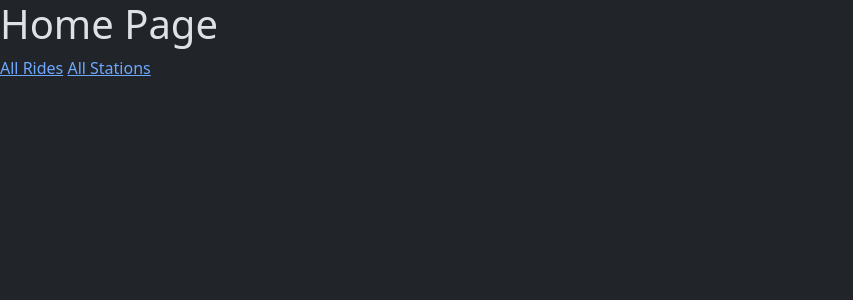
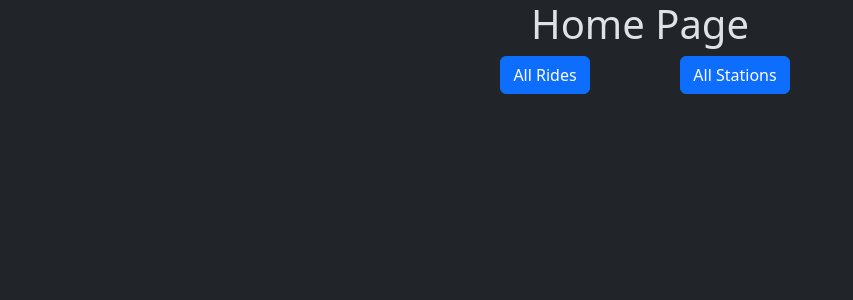
Before and after one commit to PlayJeri/dev-academy-2023-exercise, a Flask app: page / in a window 1280 px wide. Shown: the top 300 px of the page, without its empty margins (0-853 px from the left). Run offline with Flask 3, Linux system fonts and the light colour scheme.

Commit message:
UI improvements

```diff
--- a/bike_app/templates/home.html
+++ b/bike_app/templates/home.html
@@ -2,7 +2,19 @@
 
 {% block title %}Home{% endblock %}
 {% block content %}
-    <h1>Home Page</h1>
-    <a href="{{ url('views.rides', page_num=1) }}">All Rides</a>
-    <a href="{{ url('views.stations', page_num=1) }}">All Stations</a>
+    <div class="container text-center">
+        <div class="row">
+            <div class="col">
+                <h1>Home Page</h1>
+            </div>
+        </div>
+        <div class="row justify-content-center">
+            <div class="col-2">
+                <a class="btn btn-primary" href="{{ url('views.rides', page_num=1) }}">All Rides</a>
+            </div>
+            <div class="col-2">
+                <a class="btn btn-primary" href="{{ url('views.stations', page_num=1) }}">All Stations</a>
+            </div>
+        </div>
+    </div>
 {% endblock %}
```
Also changed, not shown: bike_app/templates/station.html (+8 -5 lines).
